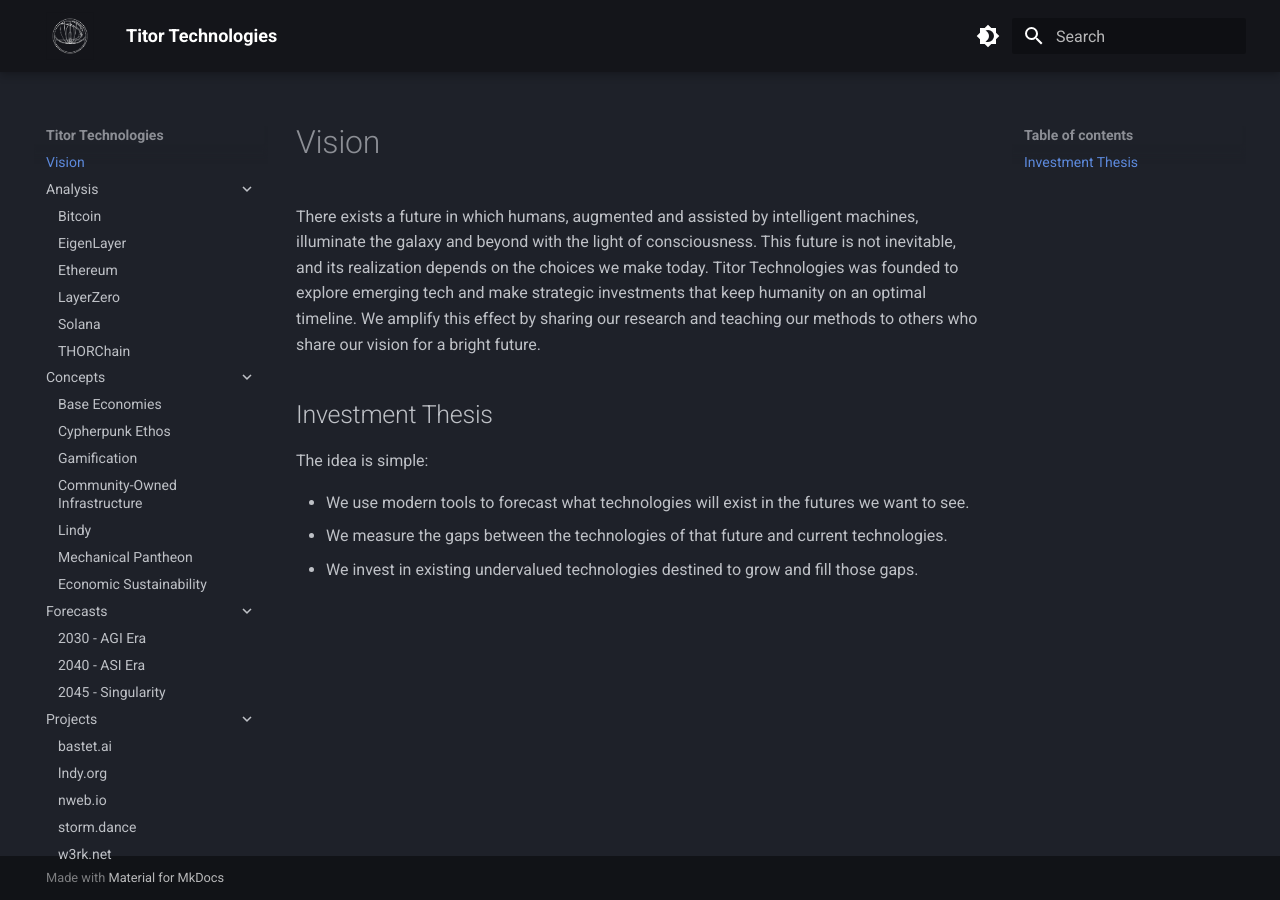
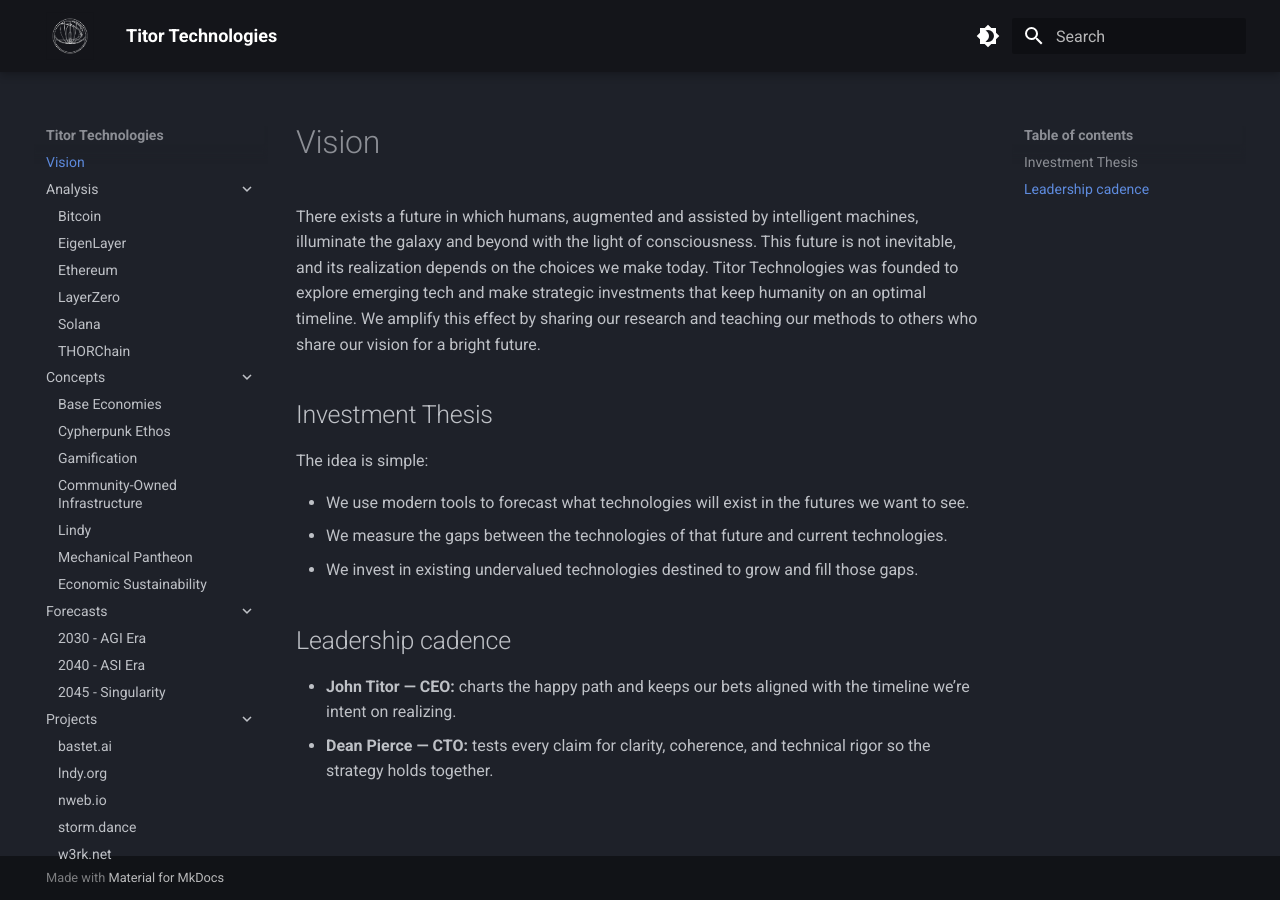
Before and after one commit to pierce403/titor.tech, an MkDocs documentation site: the page built from docs/index.md, in a window 1280 px wide. Built offline with MkDocs 1.6.1 and Material for MkDocs 9.7.7, drawn with Linux system fonts in a browser that asks for light colours.

```diff
--- a/docs/index.md
+++ b/docs/index.md
@@ -9,3 +9,8 @@ The idea is simple:
 * We use modern tools to forecast what technologies will exist in the futures we want to see.
 * We measure the gaps between the technologies of that future and current technologies.
 * We invest in existing undervalued technologies destined to grow and fill those gaps.
+
+## Leadership cadence
+
+* **John Titor — CEO:** charts the happy path and keeps our bets aligned with the timeline we’re intent on realizing.
+* **Dean Pierce — CTO:** tests every claim for clarity, coherence, and technical rigor so the strategy holds together.
```
Also changed, not shown: AGENTS.md (+1 -0 lines), KNOWLEDGE.md (added, +18 -0 lines), TODO.md (added, +9 -0 lines).
